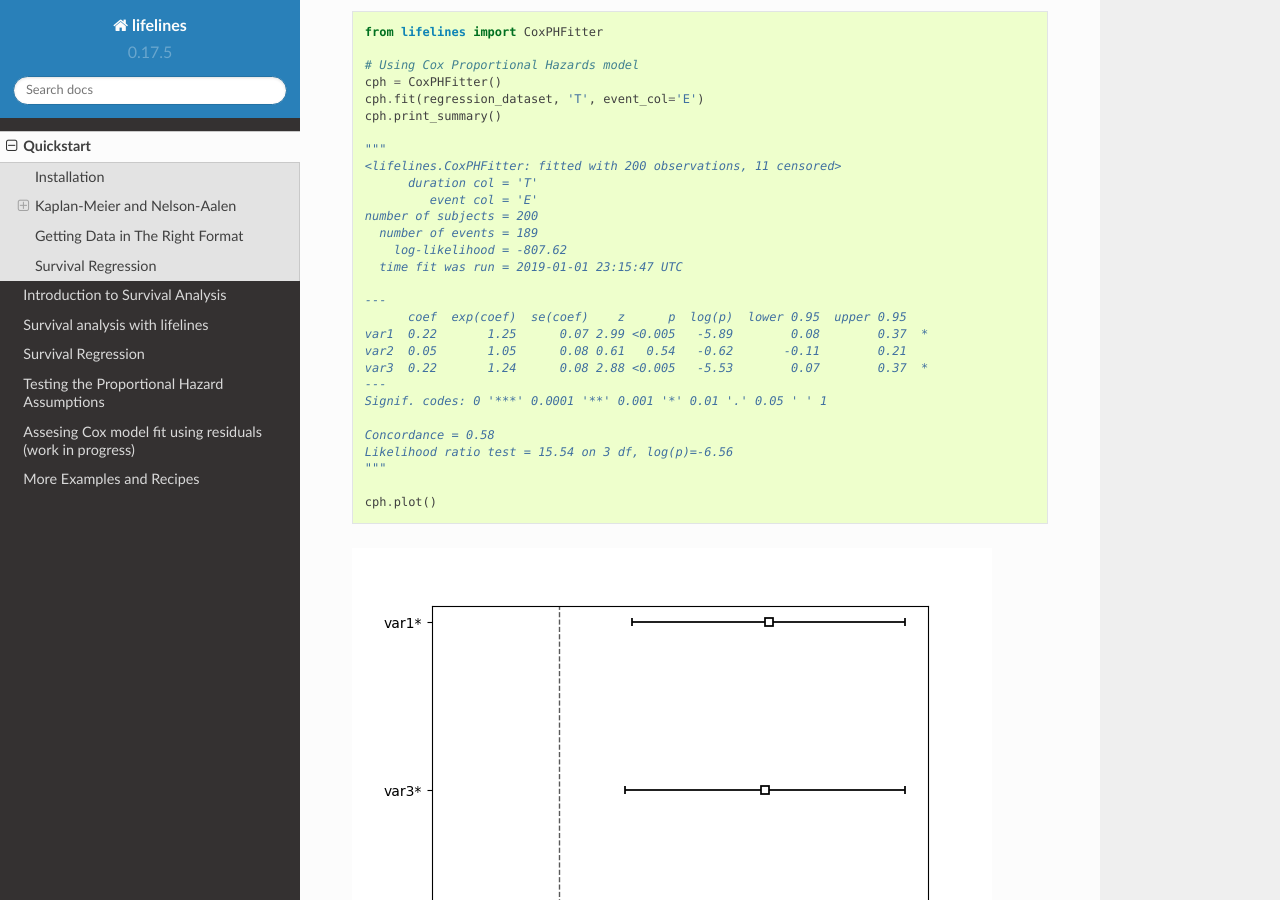
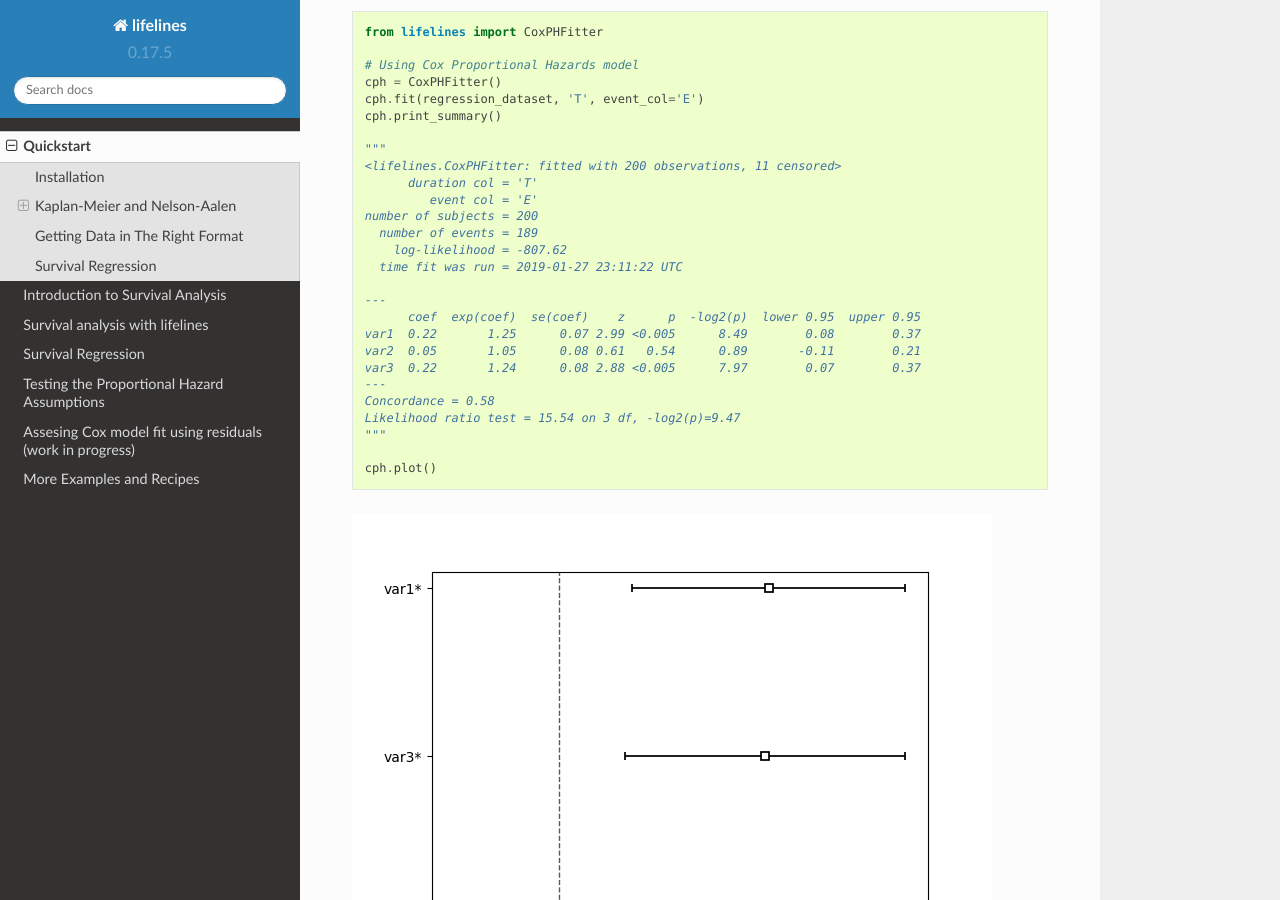
Before and after one commit to CamDavidsonPilon/lifelines, a Sphinx documentation site: the page built from docs/Quickstart.rst, in a window 1280 px wide and 900 px high, scrolled down 4602 px. Built offline with Sphinx 7.4.7 and the Read the Docs theme 2.0.0, drawn with Linux system fonts in a browser that asks for light colours.

```diff
--- a/docs/Examples.rst
+++ b/docs/Examples.rst
@@ -55,8 +55,7 @@ The ``lifelines.statistics.logrank_test`` function compares whether the "death"
     test_statistic        p
              3.528  0.00034  **
 
-    ---
-    Signif. codes:  0 '***' 0.001 '**' 0.01 '*' 0.05 '.' 0.1 ' ' 1
+
     """
 
     print(results.p_value)        # 0.46759
@@ -91,7 +90,6 @@ hypothesis that all the populations have the same "death" generation process).
     test_statistic      p
             1.0800 0.5827
     ---
-    Signif. codes: 0 '***' 0.0001 '**' 0.001 '*' 0.01 '.' 0.05 ' ' 1
     """
 
 Survival differences at a point in time
--- a/docs/Quickstart.rst
+++ b/docs/Quickstart.rst
@@ -188,18 +188,16 @@ The input of the ``fit`` method's API in a regression is different. All the data
     number of subjects = 200
       number of events = 189
         log-likelihood = -807.62
-      time fit was run = 2019-01-01 23:15:47 UTC
+      time fit was run = 2019-01-27 23:11:22 UTC
 
     ---
-          coef  exp(coef)  se(coef)    z      p  log(p)  lower 0.95  upper 0.95
-    var1  0.22       1.25      0.07 2.99 <0.005   -5.89        0.08        0.37  *
-    var2  0.05       1.05      0.08 0.61   0.54   -0.62       -0.11        0.21
-    var3  0.22       1.24      0.08 2.88 <0.005   -5.53        0.07        0.37  *
+          coef  exp(coef)  se(coef)    z      p  -log2(p)  lower 0.95  upper 0.95
+    var1  0.22       1.25      0.07 2.99 <0.005      8.49        0.08        0.37
+    var2  0.05       1.05      0.08 0.61   0.54      0.89       -0.11        0.21
+    var3  0.22       1.24      0.08 2.88 <0.005      7.97        0.07        0.37
     ---
-    Signif. codes: 0 '***' 0.0001 '**' 0.001 '*' 0.01 '.' 0.05 ' ' 1
-
     Concordance = 0.58
-    Likelihood ratio test = 15.54 on 3 df, log(p)=-6.56
+    Likelihood ratio test = 15.54 on 3 df, -log2(p)=9.47
     """
 
     cph.plot()
--- a/docs/Survival analysis with lifelines.rst
+++ b/docs/Survival analysis with lifelines.rst
@@ -382,8 +382,6 @@ we rule that the series have different generators.
     ---
     test_statistic      p
           260.4695 0.0000  ***
-    ---
-    Signif. codes: 0 '***' 0.0001 '**' 0.001 '*' 0.01 '.' 0.05 ' ' 1
 
 Lets compare the different *types* of regimes present in the dataset:
 
```
Also changed, not shown: other parts of docs/Survival analysis with lifelines.rst (+2 -0 lines), CHANGELOG.md (+2 -2 lines), docs/Survival Regression.rst (+29 -31 lines), 9 other files.
